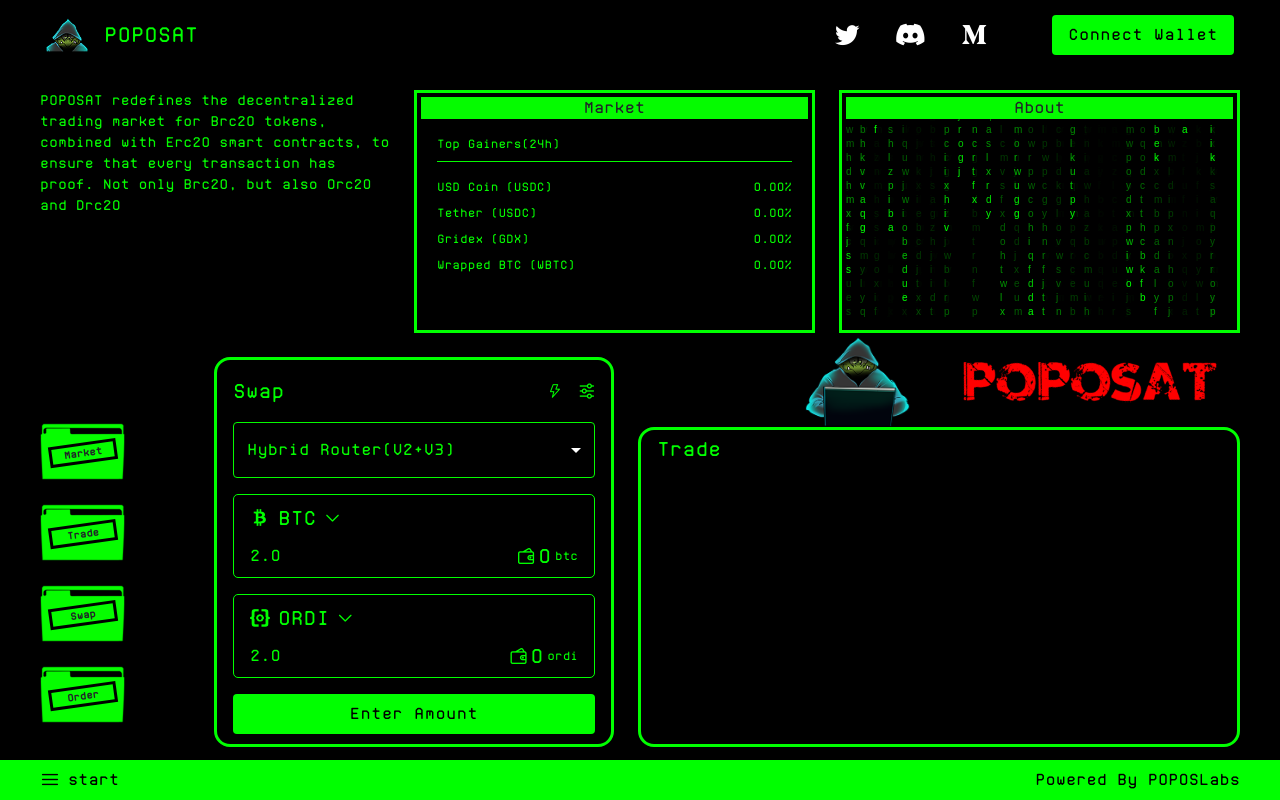
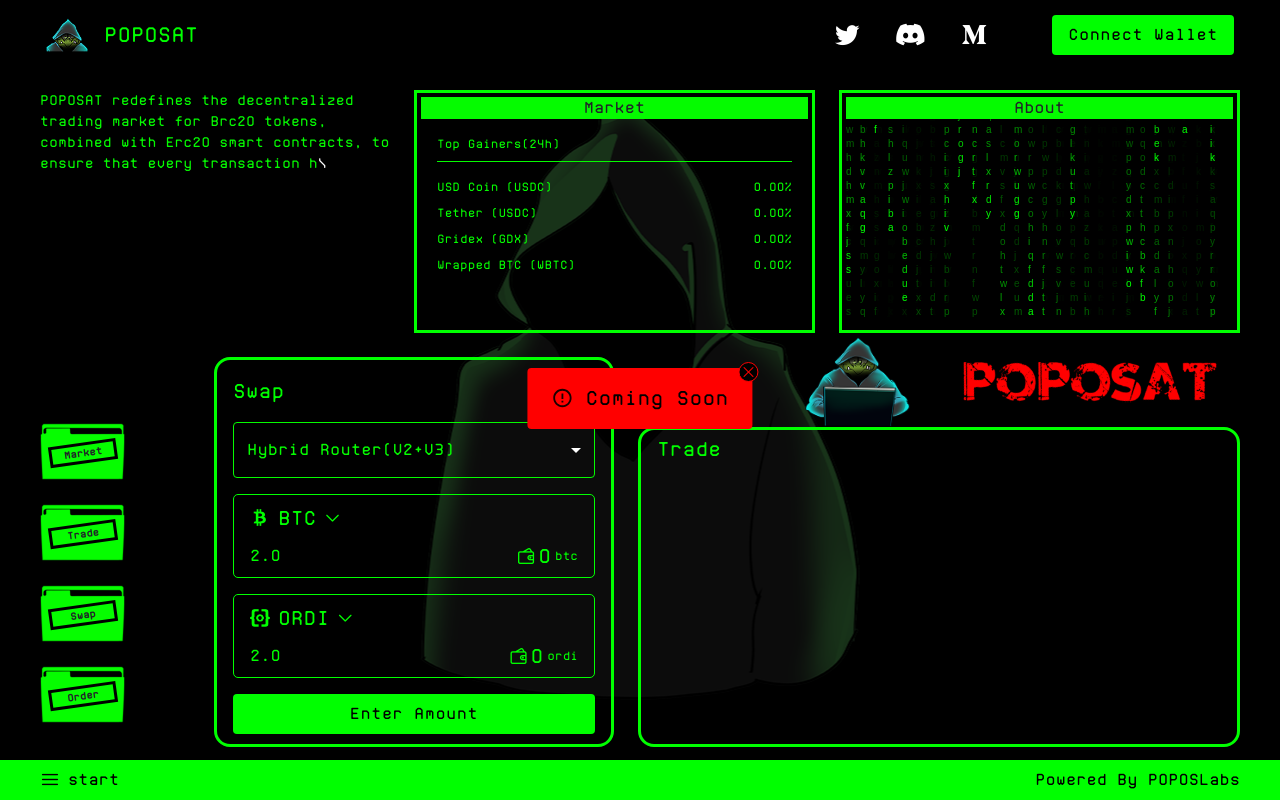
Before and after one commit to hemingxuan-labs/poposat, a React (Create React App) app: page / in a window 1280 px wide. Both pictures are taken after a click on the button "Enter Amount". Built offline with nearby package versions, Linux system fonts and the light colour scheme.

Commit message:
增加提示

```diff
--- a/craco.config.js
+++ b/craco.config.js
@@ -7,10 +7,10 @@ module.exports = {
     },
     devServer: {
         proxy: {
-            '/popos': {
-                target: 'http://192.168.0.15:10888/',
+            '/api': {
+                target: 'http://192.168.0.15:10888',
                 changeOrigin: true,
-                pathRewrite: { '/popos': 'popos' }
+                pathRewrite: { '/api': 'api' }
             }
         }
     }
--- a/src/api/index.js
+++ b/src/api/index.js
@@ -1,10 +1,10 @@
 import service from '@/utils/request.js'
 // import { objToUrl } from '@/utils/utils.js'
 
-// 获取质押奖励信息
-export const poposInfo = (data) => {
+// 用户签名
+export const userDoLong = (data) => {
     return service({
-        url: `/popos/info`,
+        url: `/api/needex/user/doLong`,
         method: 'post',
         data
     })
--- a/src/components/message/index.js
+++ b/src/components/message/index.js
@@ -25,11 +25,13 @@ const message = {
         this.dom = document.createElement('div')
         // 定义组件，
         const JSXdom = (
-            <Message
-                content={content}
-                duration={duration}
-                type={types}
-                iconShow={iconShow}></Message>
+            <>
+                <Message
+                    content={content}
+                    duration={duration}
+                    type={types}
+                    iconShow={iconShow}></Message>
+            </>
         )
         // 渲染DOM
         createRoot(this.dom).render(JSXdom)
--- a/src/components/message/snackbar.js
+++ b/src/components/message/snackbar.js
@@ -1,6 +1,46 @@
 import * as React from 'react'
 import { useState } from 'react'
 import { Snackbar, Alert } from '@mui/material'
+import styled from 'styled-components'
+
+const MySnackbar = styled(Snackbar)`
+    top: 46% !important;
+    transform: translate(-50%, -50%);
+
+    .MuiPaper-root {
+        padding: 8px 24px !important;
+        font-size: 20px !important;
+        display: flex;
+        align-items: center;
+    }
+    .error-close {
+        width: 20px;
+        height: 20px;
+        border-radius: 50%;
+        background-color: #000;
+        border: 1px solid #ff0000;
+        display: flex;
+        align-items: center;
+        justify-content: center;
+        font-size: 22px;
+        color: #ff0000;
+        position: absolute;
+        top: -6px;
+        right: -6px;
+        cursor: pointer;
+    }
+`
+const ErrorAlert = styled(Alert)`
+    width: 100%;
+    color: #000 !important;
+    background-color: #ff0000 !important;
+    top: 50% !important;
+`
+
+const SuccessAlert = styled(Alert)`
+    color: #000 !important;
+    background-color: #ff0000 !important;
+`
 
 export default function Message(props) {
     const { content, duration, type, iconShow } = props
@@ -10,20 +50,27 @@ export default function Message(props) {
         setOpen(false)
     }
     return (
-        <Snackbar
+        <>
+            <MySnackbar
                 open={open}
                 autoHideDuration={Number(duration.toString())}
                 anchorOrigin={{ vertical: 'top', horizontal: 'center' }}
                 onClose={handleClose}>
-            {iconShow ? (
-                <Alert variant="filled" severity={type.toString()}>
+                {type.toString() === 'error' ? (
+                    <div>
+                        <ErrorAlert variant="filled" severity={type.toString()}>
                             {content.toString()}
-                </Alert>
+                        </ErrorAlert>
+                        <div className="error-close" onClick={handleClose}>
+                            <i className="iconfont icon-close"></i>
+                        </div>
+                    </div>
                 ) : (
-                <Alert icon={false} variant="filled" severity={type.toString()}>
+                    <SuccessAlert variant="filled" severity={type.toString()}>
                         {content.toString()}
-                </Alert>
+                    </SuccessAlert>
                 )}
-        </Snackbar>
+            </MySnackbar>
+        </>
     )
 }
--- /dev/null
+++ b/src/components/typewriter/index.js
@@ -0,0 +1,54 @@
+import React, { useEffect, useState } from 'react'
+export default function Typewriter(params) {
+    const scriptsText =
+        'POPOSAT redefines the decentralized trading market for Brc20 tokens, combined with Erc20 smart contracts, to ensure that every transaction has proof. Not only Brc20, but also Orc20 and Drc20.'
+    const scriptsTextArr = scriptsText.split('')
+    const cursorList = ['-', '\\', '|', '/', '-']
+    const [scriptsTextShow, SetScriptsTextShow] = useState('')
+    const [scriptsTextIndex, SetScriptsTextIndex] = useState(0)
+
+    const [cursorShow, setCursorShow] = useState('-')
+    const [cursorShowIndex, setCursorShowIndex] = useState(0)
+
+    useEffect(() => {
+        let id
+        function onSetTimeout() {
+            id = setTimeout(() => {
+                if (scriptsTextIndex >= scriptsTextArr.length) {
+                    setTimeout(() => {
+                        SetScriptsTextIndex(0)
+                        SetScriptsTextShow('')
+                    }, 15000)
+                    return
+                }
+                SetScriptsTextIndex((x) => x + 1)
+                return SetScriptsTextShow((x) => `${x}${scriptsTextArr[scriptsTextIndex]}`)
+            }, 60)
+        }
+        onSetTimeout()
+        return () => clearTimeout(id)
+        // eslint-disable-next-line
+    }, [scriptsTextShow])
+
+    useEffect(() => {
+        let id2
+        function onSetTimeouts() {
+            id2 = setTimeout(() => {
+                if (cursorShowIndex >= cursorList.length - 1) {
+                    setCursorShowIndex(0)
+                }
+                setCursorShowIndex((x) => x + 1)
+                return setCursorShow(cursorList[cursorShowIndex])
+            }, 200)
+        }
+        onSetTimeouts()
+        return () => clearTimeout(id2)
+        // eslint-disable-next-line
+    }, [cursorShowIndex])
+    return (
+        <div>
+            {scriptsTextShow}
+            <span className="text-white">{cursorShow}</span>
+        </div>
+    )
+}
--- a/src/pages/home/index.js
+++ b/src/pages/home/index.js
@@ -4,8 +4,11 @@ import home1 from '@/assets/image/home1.png'
 import home2 from '@/assets/image/home2.png'
 import home3 from '@/assets/image/home3.png'
 import ordi from '@/assets/image/ordi.png'
+import homebg from '@/assets/image/homebg.png'
 import DigitalRain from '@/components/digital-rain'
 import TradingView from '@/components/trading-view'
+import Typewriter from '@/components/typewriter'
+import message from '@/components/message'
 import { MyButton } from '@/components/mui-components/index.js'
 import InputLabel from '@mui/material/InputLabel'
 import MenuItem from '@mui/material/MenuItem'
@@ -30,26 +33,48 @@ export const MyFormControl = styled(FormControl)`
     }
 `
 function Home() {
+    const muneList = [
+        {
+            title: 'Market',
+            path: '/'
+        },
+        {
+            title: 'Trade',
+            path: '/'
+        },
+        {
+            title: 'Swap',
+            path: '/'
+        },
+        {
+            title: 'Order',
+            path: '/'
+        }
+    ]
     const [age, setAge] = React.useState('')
-
     const handleChange = (event) => {
         setAge(event.target.value)
     }
     const [market, SetMarket] = React.useState(true)
     return (
         <div>
-            <div className="home-box d-flex flex-column gap-4">
+            <img
+                src={homebg}
+                className="position-absolute top-50 start-50 translate-middle z-0"
+                alt=""
+            />
+            <div className="home-box d-flex flex-column gap-4 position-relative">
                 <div className="d-flex gap-4" style={{ height: '40%' }}>
                     <code className="d-block" style={{ color: '#05FB00', width: 350 }}>
-                        POPOSAT redefines the decentralized trading market for Brc20 tokens,
-                        combined with Erc20 smart contracts, to ensure that every transaction has
-                        proof. Not only Brc20, but also Orc20 and Drc20
+                        <Typewriter></Typewriter>
                     </code>
-
                     <div
                         className={`market-box p-1 overflow-hidden ${
                             market ? 'opacity-100' : 'opacity-0'
-                        }`}>
+                        }`}
+                        onClick={() => {
+                            message.error({ content: 'Coming Soon', duration: 5000 })
+                        }}>
                         <div
                             className="text-center fs-6 d-flex-center"
                             style={{ height: 22, background: '#05FB00' }}>
@@ -105,22 +130,16 @@ function Home() {
                     <div
                         className="position-relative d-flex justify-content-end flex-column gap-4 pb-4"
                         style={{ width: 150 }}>
-                        <div className="market-finder-box position-relative">
-                            <img className="d-block" src={home1} style={{ width: 85 }} alt="" />
-                            <div className="market-text-box">Market</div>
-                        </div>
-                        <div className="market-finder-box position-relative">
-                            <img className="d-block" src={home1} style={{ width: 85 }} alt="" />
-                            <div className="market-text-box">Trade</div>
-                        </div>
-                        <div className="market-finder-box position-relative">
-                            <img className="d-block" src={home1} style={{ width: 85 }} alt="" />
-                            <div className="market-text-box">Swap</div>
-                        </div>
-                        <div className="market-finder-box position-relative">
-                            <img className="d-block" src={home1} style={{ width: 85 }} alt="" />
-                            <div className="market-text-box">Order</div>
-                        </div>
+                        {muneList.map((item) => (
+                            <div
+                                className="market-finder-box position-relative cursor-pointer"
+                                onClick={() => {
+                                    message.error({ content: 'Coming Soon', duration: 5000 })
+                                }}>
+                                <img className="d-block" src={home1} style={{ width: 85 }} alt="" />
+                                <div className="market-text-box">{item.title}</div>
+                            </div>
+                        ))}
                     </div>
                     <div
                         className="overflow-hidden"
@@ -201,7 +220,12 @@ function Home() {
                                     </div>
                                 </div>
                             </div>
-                            <MyButton className="text-nowrap mt-3" style={{ width: '100%' }}>
+                            <MyButton
+                                className="text-nowrap mt-3"
+                                style={{ width: '100%' }}
+                                onClick={() => {
+                                    message.error({ content: 'Coming Soon', duration: 5000 })
+                                }}>
                                 Enter Amount
                             </MyButton>
                         </div>
@@ -224,13 +248,18 @@ function Home() {
                         <div className="d-flex" style={{ height: 'calc(100% - 70px)' }}>
                             <div
                                 className="overflow-hidden"
+                                onClick={() => {
+                                    message.error({ content: 'Coming Soon', duration: 5000 })
+                                }}
                                 style={{
                                     flex: 1,
                                     border: '3px solid #00ff00',
                                     borderRadius: 16
                                 }}>
                                 <div className="fs-5 py-1 px-3">Trade</div>
-                                <TradingView></TradingView>
+                                <div style={{ height: 'calc(100% - 38px)' }}>
+                                    <TradingView></TradingView>
+                                </div>
                             </div>
                         </div>
                     </div>
--- a/src/pages/home/index.scss
+++ b/src/pages/home/index.scss
@@ -3,7 +3,6 @@
     min-width: 1280px;
     margin: auto;
     padding: 20px 40px;
-    background-color: #000;
     height: calc(100vh - 110px);
     .market-box {
         flex: 1;
@@ -12,6 +11,10 @@
     }
     .market-finder-box {
         width: 85px;
+        transition: 0.3s;
+        &:hover {
+            box-shadow: rgba(138, 249, 134, 0.6) 0px 7px 29px 0px;
+        }
         .market-text-box {
             width: 68px;
             text-align: center;
```
Also changed, not shown: src/assets/image/homebg.png (added). Lines whose indentation alone changed are shown as unchanged.
